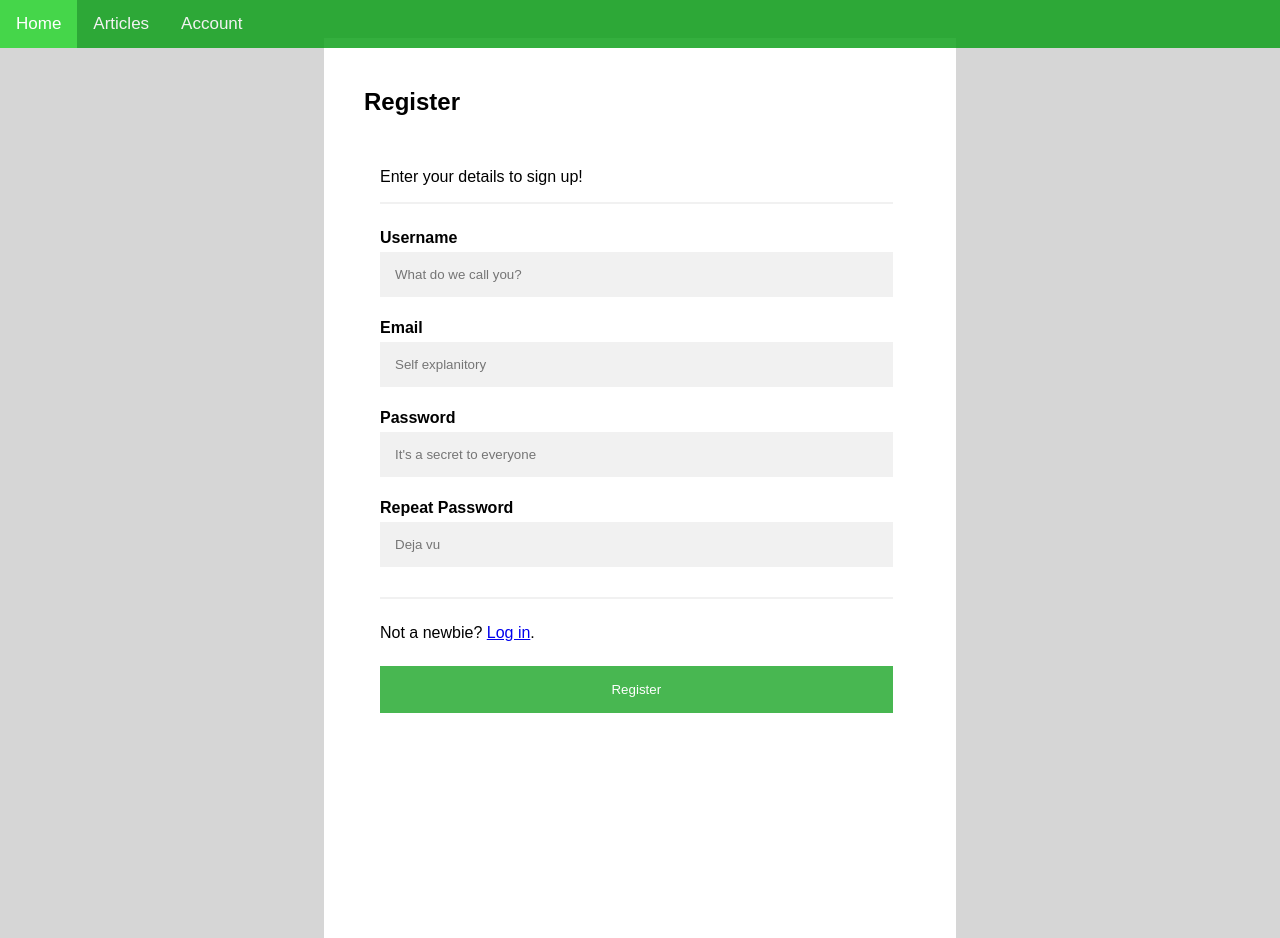
After one commit to DavideFurigay/hazebase-website, a PHP site: page /pages/register.html in a window 1280 px wide. The commit adds this page. Run offline with PHP 8.4, Linux system fonts and the light colour scheme.

Commit message:
created login and register pages

```diff
--- a/ws-hb/pages/article_woodweed.html
+++ b/ws-hb/pages/article_woodweed.html
@@ -1,7 +1,7 @@
 <!DOCTYPE html>
 <html lang="en">
   <head>
-    <title>Haze Base</title>
+    <title>Wood Weed</title>
     <meta charset="utf-8">
     <meta name="viewport" content="width=device-width, initial-scale=1">
     <link rel="stylesheet" href="../style.css">
--- a/ws-hb/pages/pages.html
+++ b/ws-hb/pages/pages.html
@@ -1,7 +1,7 @@
 <!DOCTYPE html>
 <html lang="en">
   <head>
-    <title>Haze Base</title>
+    <title>Pages</title>
     <meta charset="utf-8">
     <meta name="viewport" content="width=device-width, initial-scale=1">
     <link rel="stylesheet" href="../style.css">
--- /dev/null
+++ b/ws-hb/pages/register.html
@@ -0,0 +1,41 @@
+<!DOCTYPE html>
+<html lang="en">
+  <head>
+    <title>Register</title>
+    <meta charset="utf-8">
+    <meta name="viewport" content="width=device-width, initial-scale=1">
+    <link rel="stylesheet" href="../style.css">
+  </head>
+  <body>
+    <header>
+      <div class="topnav">
+        <a href="../index.html">Home</a>
+        <a href="pages.html">Articles</a>
+        <a href="user.html">Account</a>
+      </div>
+    </header>
+    <article class="log">
+      <h1 class="h1_article">Register</h1>
+      <form action="/action_register.php">
+        <div class="container">
+          <p>Enter your details to sign up!</p>
+          <hr>
+          <label for="email"><b>Username</b></label>
+          <input type="text" placeholder="What do we call you?" name="username" required><br>
+
+          <label for="email"><b>Email</b></label>
+          <input type="text" placeholder="Self explanitory" name="email" required><br>
+
+          <label for="psw"><b>Password</b></label>
+          <input type="password" placeholder="It's a secret to everyone" name="psw" required><br>
+
+          <label for="psw-repeat"><b>Repeat Password</b></label>
+          <input type="password" placeholder="Deja vu" name="psw-repeat" required><br>
+          <hr>
+          <p>Not a newbie? <a href="login.html">Log in</a>.</p>
+          <button type="submit" class="registerbtn">Register</button>
+        </div>
+      </form>
+    </article>
+  </body>
+</html>
--- a/ws-hb/style.css
+++ b/ws-hb/style.css
@@ -99,9 +99,60 @@ section:after {
 
 .infobox {
   background-color: rgba(12, 160, 25, 0.836);
-  width: 30%;
+  width: 20%;
   padding: 1% 3%;
   float: right;
   color: white;
   margin:10px;
 }
+
+.registerbtn {
+  background-color:  rgba(12, 160, 25, 0.836);
+  color: white;
+  padding: 16px 20px;
+  margin: 8px 0;
+  border: none;
+  cursor: pointer;
+  width: 100%;
+  opacity: 0.9;
+}
+
+.signin {
+  background-color: #f1f1f1;
+  text-align: center;
+}
+
+* {
+  box-sizing: border-box;
+}
+
+.container {
+  padding: 16px;
+  background-color: white;
+  width:92%;
+}
+
+input[type=text], input[type=password] {
+  width: 100%;
+  padding: 15px;
+  margin: 5px 0 22px 0;
+  display: inline-block;
+  border: none;
+  background: #f1f1f1;
+}
+
+input[type=text]:focus, input[type=password]:focus {
+  background-color: #ddd;
+  outline: none;
+}
+
+hr {
+  border: 1px solid #f1f1f1;
+  margin-bottom: 25px;
+}
+
+.log {
+  width: 50%;
+  margin-left: 25%;
+  margin-right: 25%;
+}
```
Also changed, not shown: ws-hb/pages/login.html (added, +37 -0 lines), ws-hb/pages/user.html (+7 -2 lines), 1 other file.
